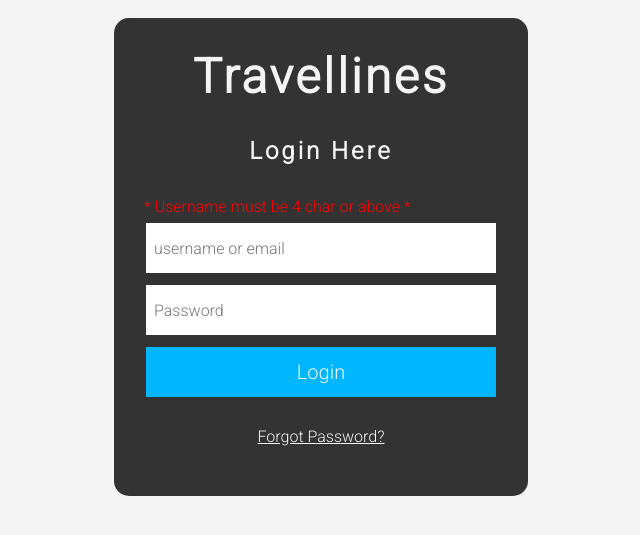
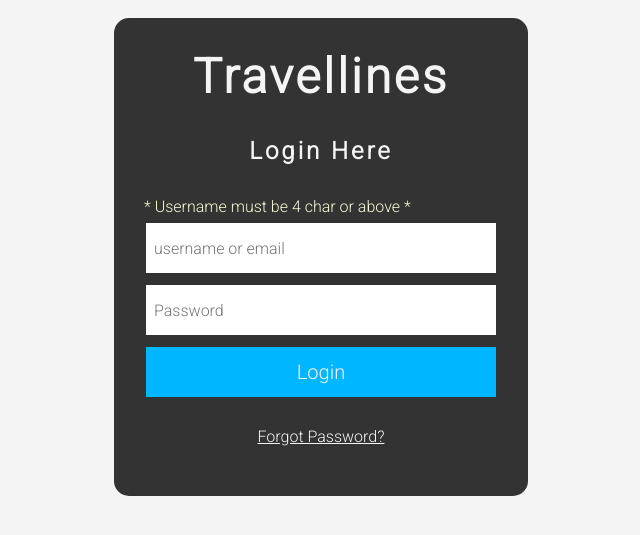
Before and after one commit to Iner-17/Travelinnes, a PHP site: page /src/pages/login.php in a window 1280 px wide. Shown: the part 143-678 px from the top of the page, without its empty margins (319-959 px from the left). Run offline with PHP 8.4, Linux system fonts and the light colour scheme; data that the repository does not hold is empty.

Commit message:
Initial commit

```diff
--- a/src/css/login.css
+++ b/src/css/login.css
@@ -69,5 +69,5 @@ td {
 }
 
 form p {
-    color: red;
+    color: lightgoldenrodyellow;
 }
```
